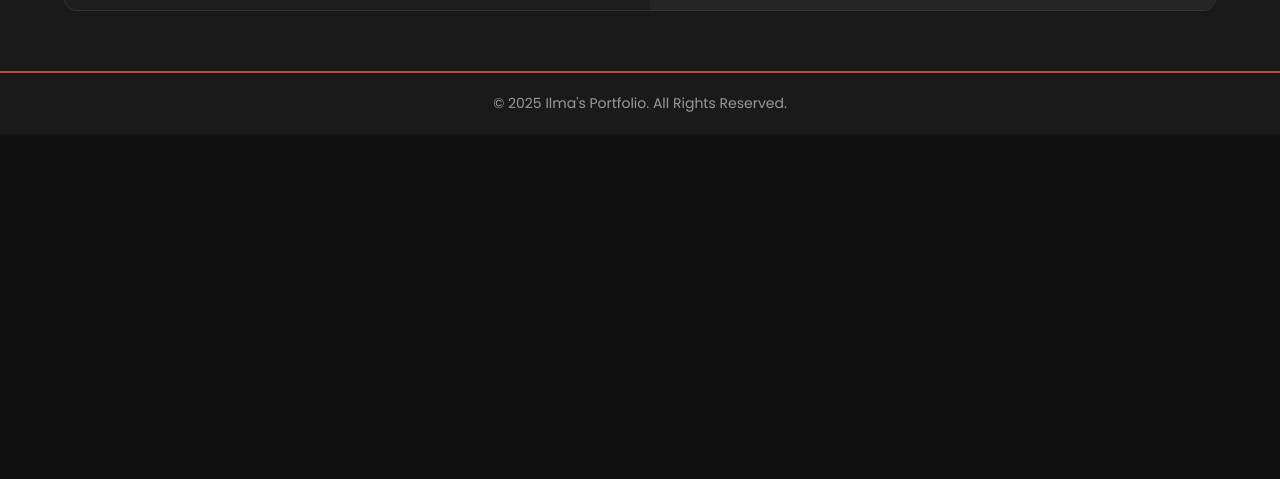
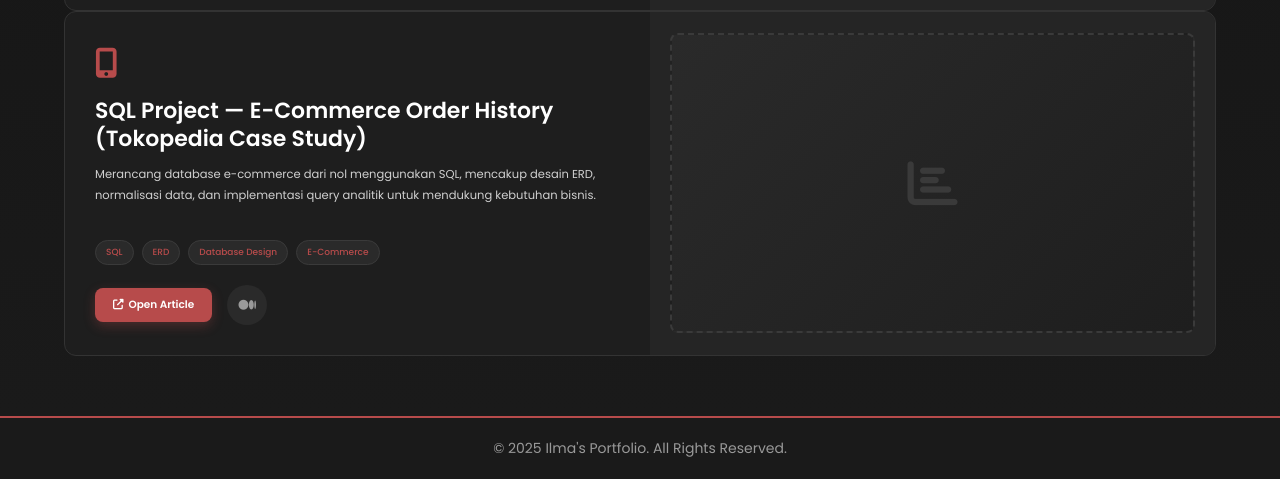
Before and after one commit to AdeIlma/Portofolio-ilma, a plain HTML site: page project.html in a window 1280 px wide. Shown: the part 1785-2264 px from the top of the page. Before the commit the page ends 1919 px from the top, so only its background shows below. Drawn offline with Linux system fonts and the light colour scheme.

Commit message:
Update project.html

```diff
--- a/project.html
+++ b/project.html
@@ -187,6 +187,44 @@
         </div>
       </div>
 
+     <!-- Project 5: SQL -->
+      <div class="project-card">
+        <div class="project-content">
+          <div class="project-header">
+            <div class="project-icon">
+              <i class="fas fa-mobile-alt"></i>
+            </div>
+            <h3 class="project-title">SQL Project — E-Commerce Order History (Tokopedia Case Study)</h3>
+            <p class="project-description">
+              Merancang database e-commerce dari nol menggunakan SQL, mencakup desain ERD, normalisasi data, dan implementasi query analitik untuk mendukung kebutuhan bisnis.
+            </p>
+          </div>
+
+          <div>
+            <ul class="project-tags">
+              <li>SQL</li>
+              <li>ERD</li>
+              <li>Database Design</li>
+              <li>E-Commerce</li>
+            </ul>
+
+            <div class="project-footer">
+              <a href="https://medium.com/@ilma21/proyek-sql-dari-nol-studi-kasus-tokopedia-order-history-0720d4ab6934" target="_blank" class="btn-primary">
+                <i class="fas fa-external-link-alt"></i> Open Article
+              </a>
+              <div class="project-links">
+                <a href="https://medium.com/@ilma21/proyek-sql-dari-nol-studi-kasus-tokopedia-order-history-0720d4ab6934" target="_blank" title="Medium Article"><i class="fab fa-medium"></i></a>
+              </div>
+            </div>
+          </div>
+        </div>
+
+        <div class="project-visual">
+          <img src="" alt="" onerror="this.style.display='none'; this.parentElement.innerHTML='<div class=\'project-placeholder\'><i class=\'fas fa-chart-bar\'></i></div>'">
+        </div>
+      </div>
+      </div>
+
     </div>
   </section>
 
```
